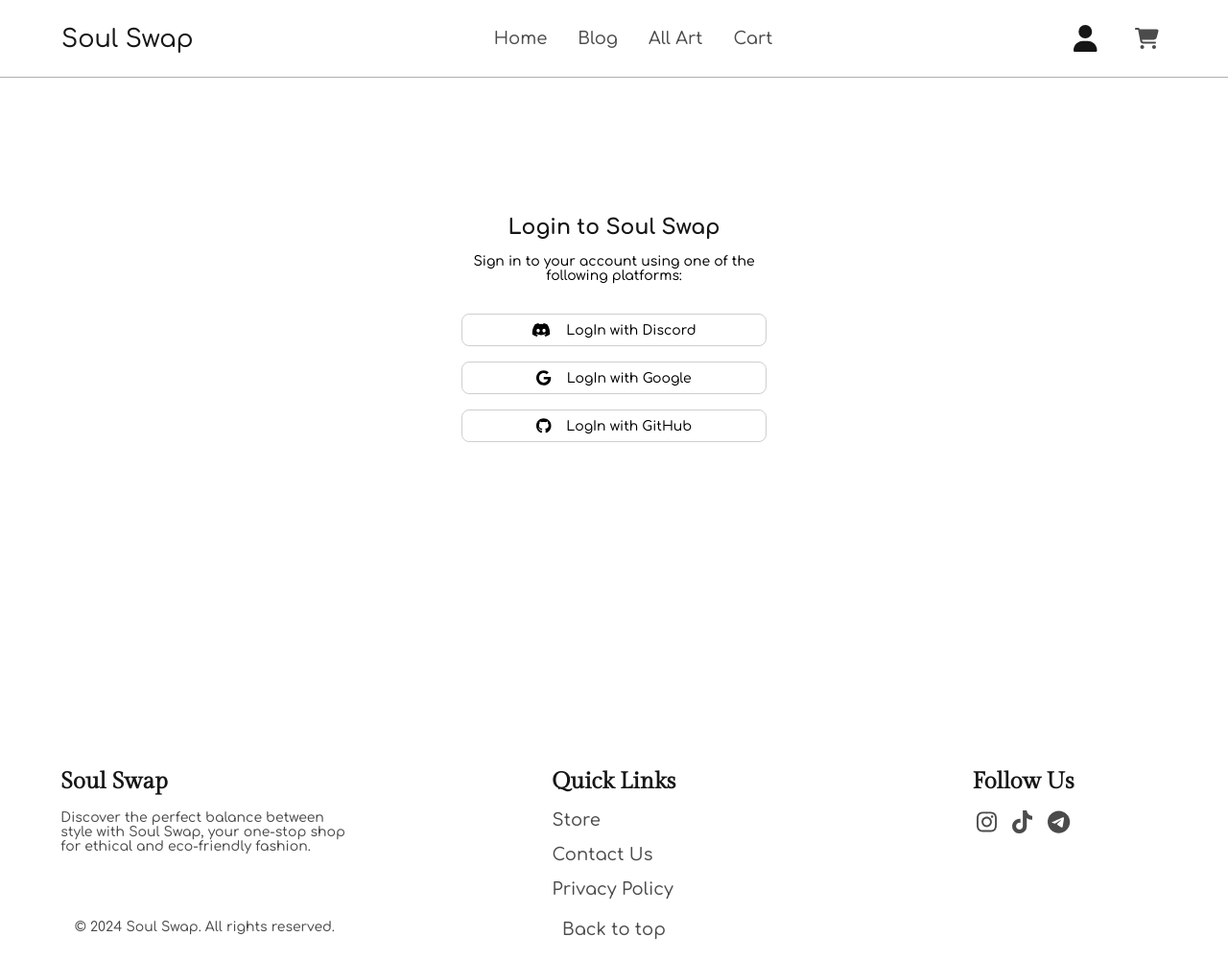
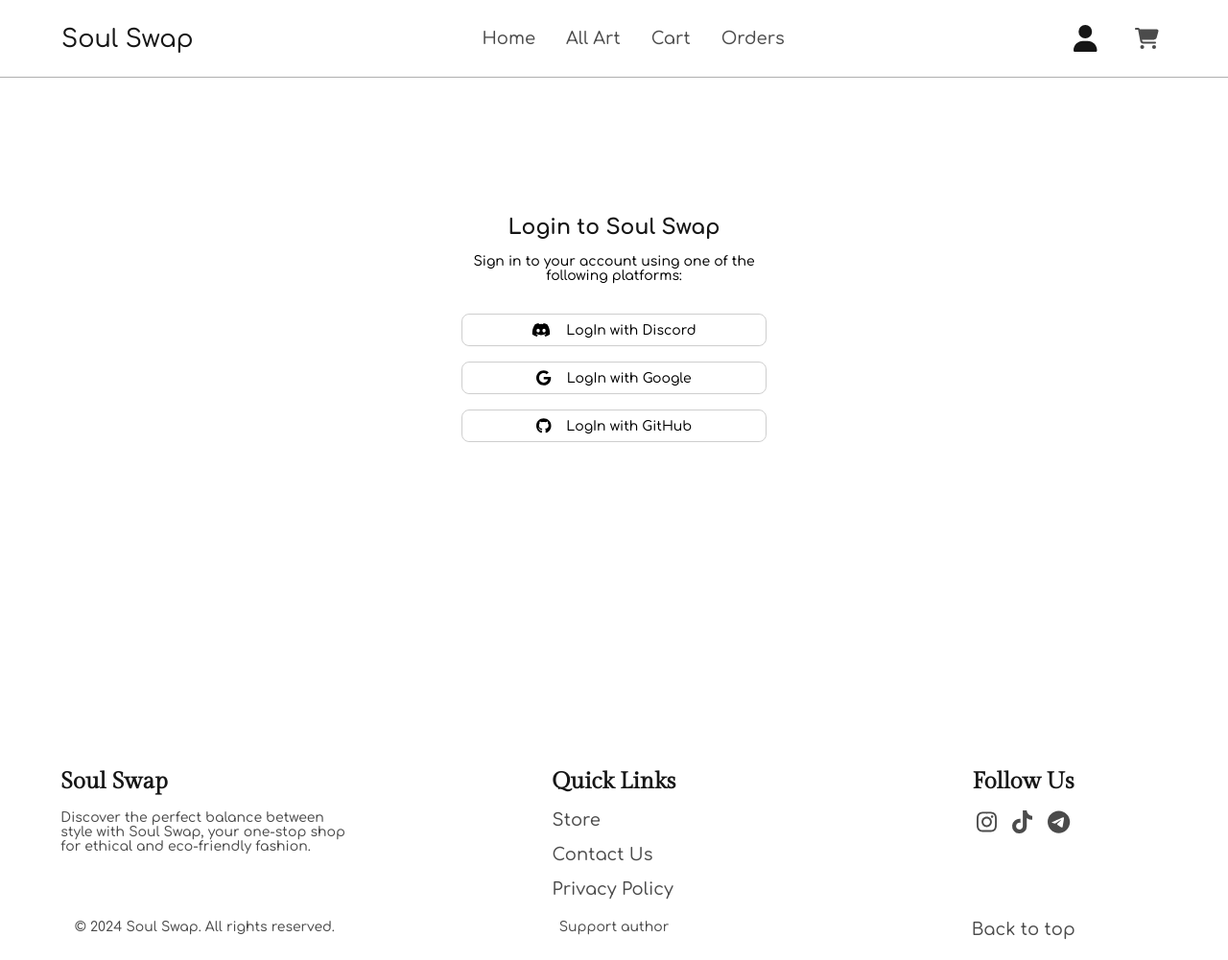
Before and after one commit to Takemyeye/SS-Vue, a Vue app in the folder ss-vue/: page /register in a window 1280 px wide. Shown: the whole page at 96% size. Built offline with nearby package versions, Linux system fonts and the light colour scheme; no server answers.

Commit message:
Layout
donation showPanel upgrade

```diff
--- a/ss-vue/src/components/cartShop/cart.vue
+++ b/ss-vue/src/components/cartShop/cart.vue
@@ -2,16 +2,19 @@
   <div class="cart">
     <SiteHeader/>
     <CartBlock/>
+    <FooterPanel/>
   </div>
 </template>
 
 <script>
-import SiteHeader from '@/components/header/header.vue'
+import FooterPanel from '@/components/footer/footer.vue';
+import SiteHeader from '@/components/header/header.vue';
 import CartBlock from './cartUnit/cartBlock.vue';
 
   export default {
     name: 'CartShoping',
     components: {
+      FooterPanel,
       SiteHeader,
       CartBlock,
     }
--- a/ss-vue/src/components/cartShop/cartUnit/clearContinue.vue
+++ b/ss-vue/src/components/cartShop/cartUnit/clearContinue.vue
@@ -31,7 +31,7 @@
         <div class="paypal">
           <div class="title">
             <font-awesome-icon icon="fa-brands fa-paypal" />
-            Paypal Method
+            PayPal Method
           </div>
         </div>
       </div>
--- a/ss-vue/src/components/footer/footerUnit/footerUnit.vue
+++ b/ss-vue/src/components/footer/footerUnit/footerUnit.vue
@@ -23,6 +23,11 @@
     </FooterContainer>
     <FooterContainer>
       <h5>© 2024 Soul Swap. All rights reserved.</h5>
+    </FooterContainer>
+    <FooterContainer>
+      <a href="https://www.donationalerts.com/r/mellovan">
+        <h5>Support author</h5>
+      </a>
     </FooterContainer>
     <FooterContainer>
       <h3 @click="scrollToTop">Back to top</h3>
--- a/ss-vue/src/components/header/headerUnit/nav.vue
+++ b/ss-vue/src/components/header/headerUnit/nav.vue
@@ -3,14 +3,14 @@
       <router-link :to="{ name: 'Home' }">
         <h3>Home</h3>
       </router-link>
-      <a href="https://www.instagram.com/takemyeyegit/">
-        <h3>Blog</h3>
-      </a>
       <router-link :to="{ name: 'Shop' }">
         <h3>All Art</h3>
       </router-link>
       <router-link :to="{ name: 'Cart' }">
         <h3>Cart</h3>
+      </router-link>
+      <router-link to="/orders">
+        <h3>Orders</h3>
       </router-link>
     </div>
 </template>
--- a/ss-vue/src/components/header/headerUnit/navBarPanel.vue
+++ b/ss-vue/src/components/header/headerUnit/navBarPanel.vue
@@ -11,6 +11,9 @@
         </router-link>
         <router-link to="/settings">
           <h5>Settings</h5>
+        </router-link>
+        <router-link to="/orders ">
+          <h5>Orders</h5>
         </router-link>
         <h5 @click="logout">Logout</h5>
       </div>
--- a/ss-vue/src/orders/ordersUnit.vue
+++ b/ss-vue/src/orders/ordersUnit.vue
@@ -130,4 +130,22 @@ h3 {
     color: black;
 }
 
+@media all and ( max-width: 1440px) {
+    .container {
+        grid-template-columns: repeat(3, 1fr);
+    }
+}
+
+@media all and ( max-width: 1024px) {
+    .container {
+        grid-template-columns: repeat(2, 1fr);
+    }
+}
+
+@media all and ( max-width: 768px) {
+    .container {
+        grid-template-columns: repeat(1, 1fr);
+    }
+}
+
 </style>
--- a/ss-vue/src/orders/process.vue
+++ b/ss-vue/src/orders/process.vue
@@ -2,18 +2,21 @@
     <div class="container">
         <HeaderPanel/>
         <OrdersUnit/>
+        <FootrPanel/>
     </div>
 </template>
 
 <script>
 import HeaderPanel from '@/components/header/header.vue';
 import OrdersUnit from './ordersUnit.vue';
+import FootrPanel from '@/components/footer/footer.vue'
 
 export default {
     name: 'ProcessingOrder',
     components: {
         HeaderPanel,
-        OrdersUnit
+        OrdersUnit,
+        FootrPanel
     },
 }
 </script>
```
